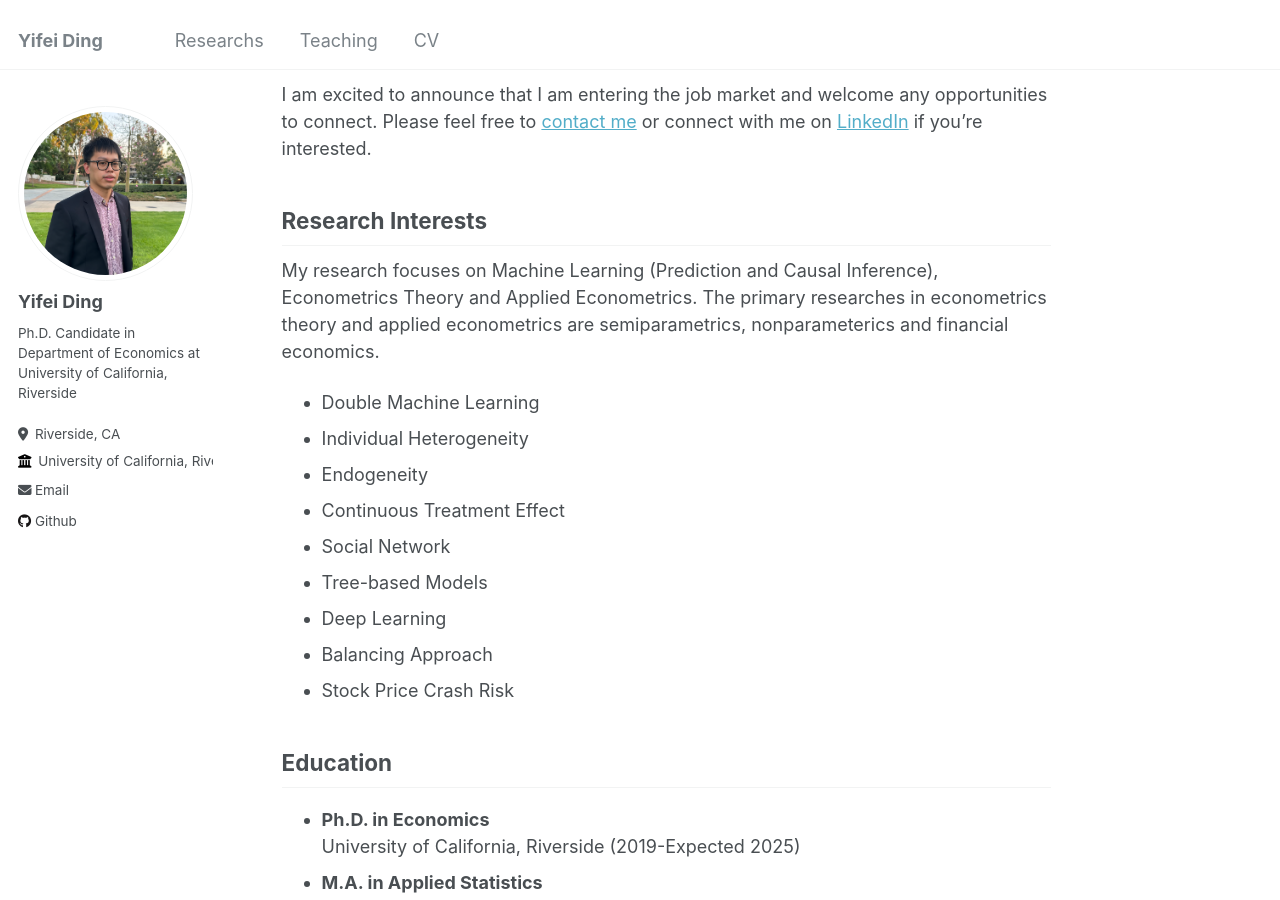
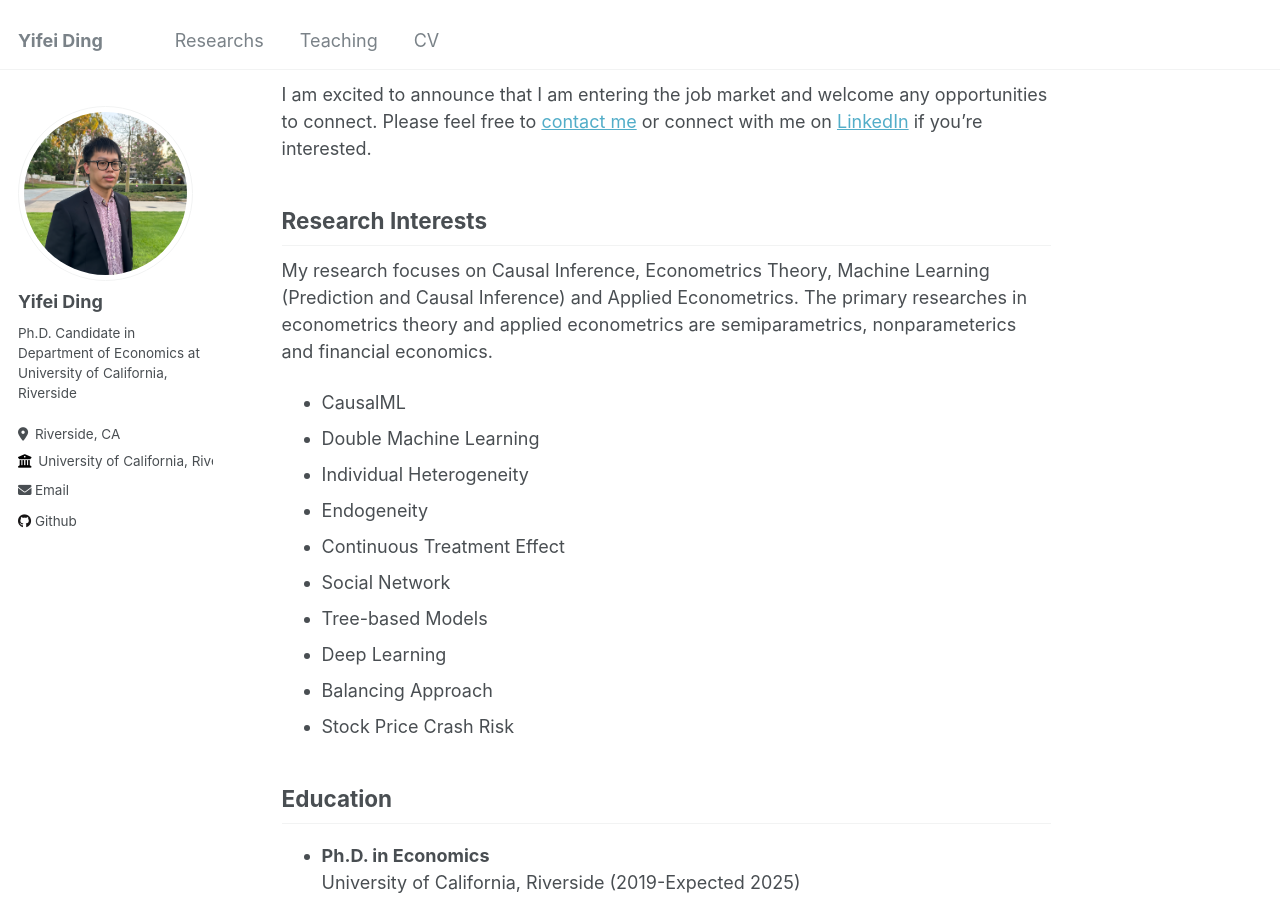
Before and after one commit to YifeiDing-UCR/YifeiDing-UCR.github.io, a Jekyll site: the page built from _pages/about.md, in a window 1280 px wide and 900 px high, scrolled down 323 px. Built offline with Jekyll 4.4.1, drawn with Linux system fonts in a browser that asks for light colours.

Commit message:
Update about.md

```diff
--- a/_pages/about.md
+++ b/_pages/about.md
@@ -18,8 +18,8 @@ I am excited to announce that I am entering the job market and welcome any oppor
 
 ## Research Interests
 
-My research focuses on Machine Learning (Prediction and Causal Inference), Econometrics Theory and Applied Econometrics. The primary researches in econometrics theory and applied econometrics are semiparametrics, nonparameterics and financial economics.
-
+My research focuses on Causal Inference, Econometrics Theory, Machine Learning (Prediction and Causal Inference) and Applied Econometrics. The primary researches in econometrics theory and applied econometrics are semiparametrics, nonparameterics and financial economics.
+* CausalML
 * Double Machine Learning
 * Individual Heterogeneity
 * Endogeneity
```
